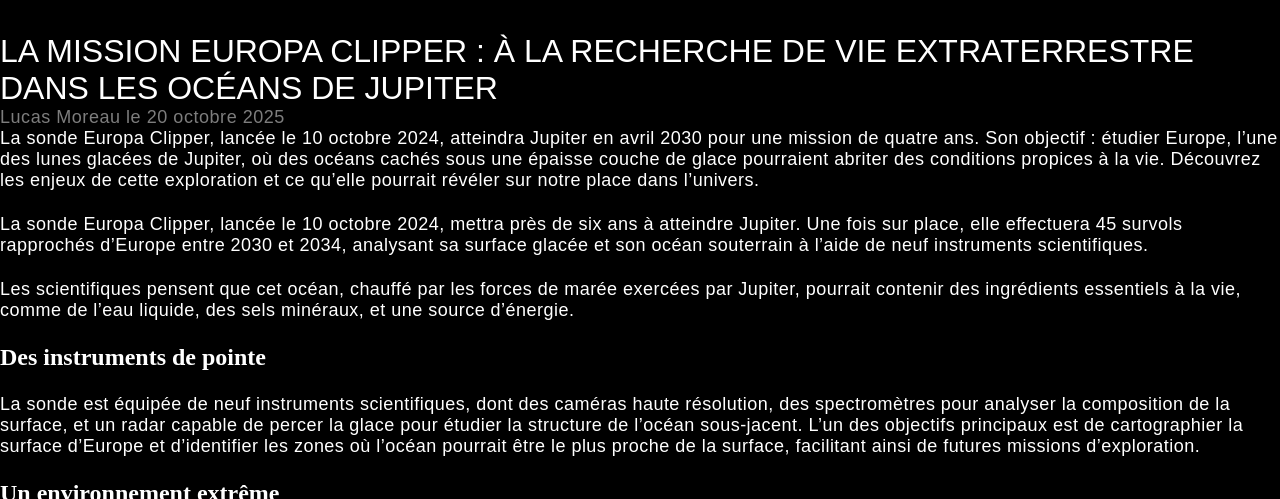
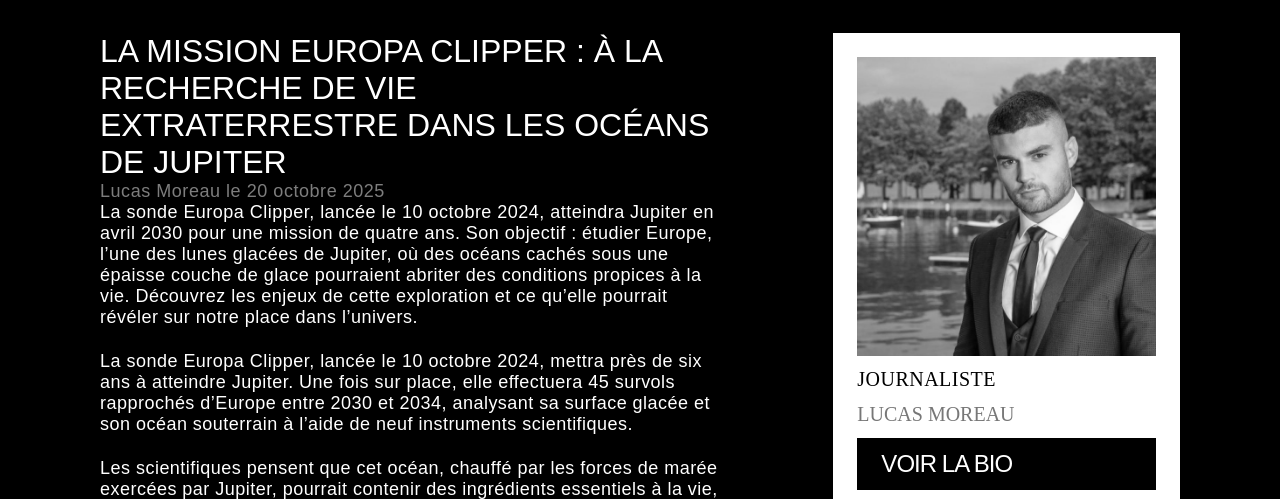
Before and after one commit to SuperDeathbane/DesignSystem, a website built with Parcel: page src/article.html in a window 1280 px wide. Shown: the part 252-751 px from the top of the page. Built offline with nearby package versions, Linux system fonts and the light colour scheme; a web font is replaced by a local one.

Commit message:
Finalisation pré-footer

```diff
--- a/src/article.html
+++ b/src/article.html
@@ -15,6 +15,7 @@
     <include src="./components/_header.html"></include>
     <main>
       <div class="article">
+        <div class="content-article">
       <h1>La mission Europa Clipper : à la recherche de vie extraterrestre dans les océans de Jupiter</h1>
       <p class="Text-Info">Lucas Moreau le 20 octobre 2025</p>
       <div class="corps-article">
@@ -28,6 +29,7 @@
 <h2>Et après ?</h2>
   <p>Si Europa Clipper confirme la présence de conditions favorables à la vie, la prochaine étape pourrait être l’envoi d’un atterrisseur pour analyser directement le matériau de surface, voire forer la glace pour accéder à l’océan. Une telle mission, bien que complexe, ouvrirait la voie à une nouvelle ère dans la recherche de vie extraterrestre.</p>
    </div>
+
    <div class="illustration">
     <img src="./Images/james-webb.png" alt="James Webb">
     <p class="Text-Legend">Des technicien·ne·s se préparent à encapsuler le vaisseau spatial Europa Clipper de la NASA dans la coiffe de la fusée Falcon Heavy de SpaceX, au centre spatial Kennedy en Floride, le mercredi 2 octobre 2024. Photo © NASA Kennedy Space Center, 2024</p>
@@ -36,8 +38,11 @@
     <img src="./Images/jupiter.png" alt="jupiter">
     <p class="Text-Legend">La sonde, lancée le 10 octobre 2024, mettra près de six ans à atteindre Jupiter. Une fois sur place, elle effectuera 45 survols rapprochés d’Europe entre 2030 et 2034, analysant sa surface glacée et son océan souterrain à l’aide de neuf instruments scientifiques. Photo © NASA</p>
     </div>
+    </div>
+    <include src="./components/_card.html"></include>
    </div>
    <div class="article">
+    <div class="content-article">
 <h1>Le télescope James Webb révèle les premières galaxies de l’univers</h1>
 <p class="Text-Info">Lucas Moreau le 18 janvier 2026</p>
 <div class="corps-article">
@@ -58,6 +63,7 @@
    <p>Les équipes scientifiques du monde entier poursuivent l’analyse des images transmises par le télescope. De nouvelles campagnes d’observation sont déjà programmées afin de cartographier d’autres régions profondes du cosmos et d’identifier des objets encore plus anciens.</p>
    <p>Chaque nouvelle découverte rapproche les astronomes d’une question fondamentale : comment notre univers est-il né et comment est-il devenu celui que nous observons aujourd’hui ?</p>
 </div>
+
  <div class="illustration">
     <img src="./Images/nebuleuse.jpg" alt="nebuleuse">
     <p class="Text-Legend">Des technicien·ne·s se préparent à encapsuler le vaisseau spatial Europa Clipper de la NASA dans la coiffe de la fusée Falcon Heavy de SpaceX, au centre spatial Kennedy en Floride, le mercredi 2 octobre 2024. Photo © NASA Kennedy Space Center, 2024</p>
@@ -66,6 +72,8 @@
     <img src="./Images/sonde.png" alt="sonde">
     <p class="Text-Legend">La sonde, lancée le 10 octobre 2024, mettra près de six ans à atteindre Jupiter. Une fois sur place, elle effectuera 45 survols rapprochés d’Europe entre 2030 et 2034, analysant sa surface glacée et son océan souterrain à l’aide de neuf instruments scientifiques. Photo © NASA</p>
     </div>
+    </div>
+    <include src="./components/_card.html"></include>
 </div>
     </main>
 <include src="./components/_footer.html"></include>
--- a/src/components/_card.html
+++ b/src/components/_card.html
@@ -0,0 +1,12 @@
+<article class="card-author">
+    <img src="./Images/Auteur.jpg" alt="auteur">
+
+    <p class="card-author__job">Journaliste</p>
+
+    <h2 class="card-author__name">Lucas Moreau</h2>
+
+    <a href="#" class="author-btn">Voir la bio</a>
+   <a href="#" class="author-btn">Lire d'autres articles</a>
+
+    </a>
+</article>
--- a/src/scss/_base.scss
+++ b/src/scss/_base.scss
@@ -72,6 +72,29 @@ p {
   color: var(--Color-Text-Info, #7D7D7D);
 letter-spacing: 0.54px;
 }
+.article {
+  display: flex;
+  flex-direction: column;
+  align-items: flex-start;
+  align-self: stretch;
+  gap: 20px;
+  padding: 0 16px;
+
+  @media (min-width: 1028px) {
+    display: grid;
+    grid-template-columns: repeat(12, minmax(0, 1fr));
+    grid-template-rows: 1fr;
+    column-gap: 20px;
+    padding: 0 100px;
+  }
+
+  .content-article {
+    @media (min-width: 1028px) {
+      grid-column: 1 / span 7;
+      grid-row: 1;
+    }
+  }
+}
 .corps-article{
   display: flex;
 flex-direction: column;
--- a/src/scss/main.scss
+++ b/src/scss/main.scss
@@ -6,6 +6,8 @@
 @import "modules/section";
 @import "modules/nav-bar";
 @import "modules/header";
+@import "modules/card";
+
 
 body{
   background-color: var(--Color-Background-Black);
--- /dev/null
+++ b/src/scss/modules/_card.scss
@@ -0,0 +1,53 @@
+.card-author {
+    display: flex;
+    flex-direction: column;
+    align-items: flex-start;
+    gap: 12px;
+    padding: 24px;
+    align-self: stretch;
+    background: var(--Color-Background-Card-Author, #fff);
+    @media (min-width: 1024px) {
+        grid-row: 1 / span 1;
+        grid-column: 9 / span 4;
+        justify-self: stretch;
+        align-self: start;
+    }
+}
+
+.author-btn{
+  display: flex;
+padding: 12px 24px;
+align-items: center;
+gap: 10px;
+align-self: stretch;
+background: var(--Color-Background-Black, #000);
+color: var(--Color-Text-CTA-White, #FFF);
+text-align: center;
+font-size: 24px;
+letter-spacing: -0.96px;
+text-transform: uppercase;
+text-decoration: none;
+}
+
+.card-author p{
+overflow: hidden;
+color: var(--Color-Text-Card-Label-Black, #000);
+text-overflow: ellipsis;
+font-family: "Futura PT";
+font-size: 20px;
+font-style: normal;
+font-weight: 450;
+line-height: normal;
+text-transform: uppercase;
+}
+.card-author h2{
+overflow: hidden;
+color: var(--Color-Text-Card-Author, #777);
+text-overflow: ellipsis;
+font-family: "Futura PT";
+font-size: 20px;
+font-style: normal;
+font-weight: 450;
+line-height: normal;
+text-transform: uppercase;
+}
```
Also changed, not shown: src/Images/Auteur.jpg (added).
